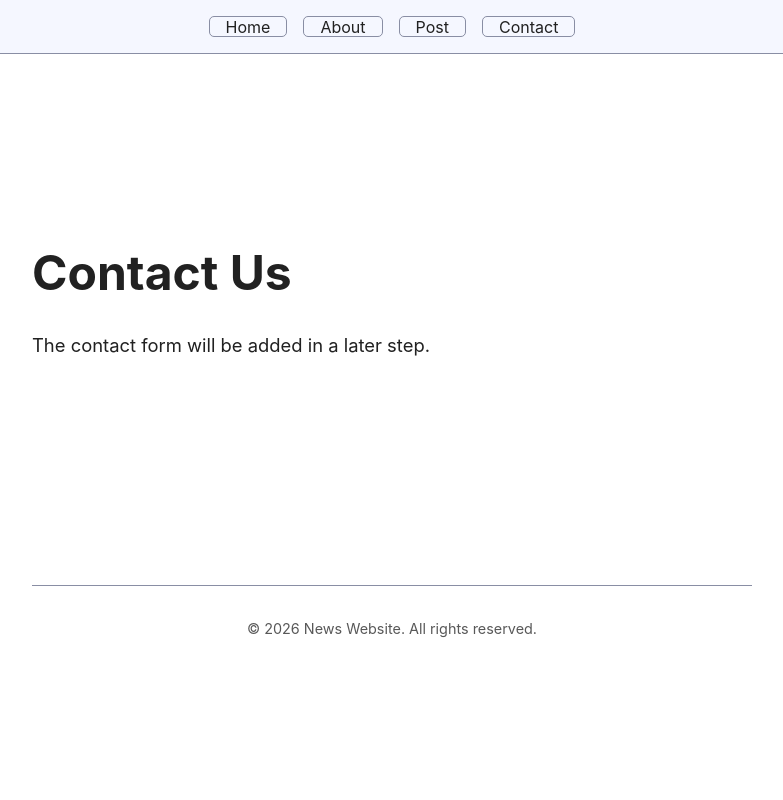
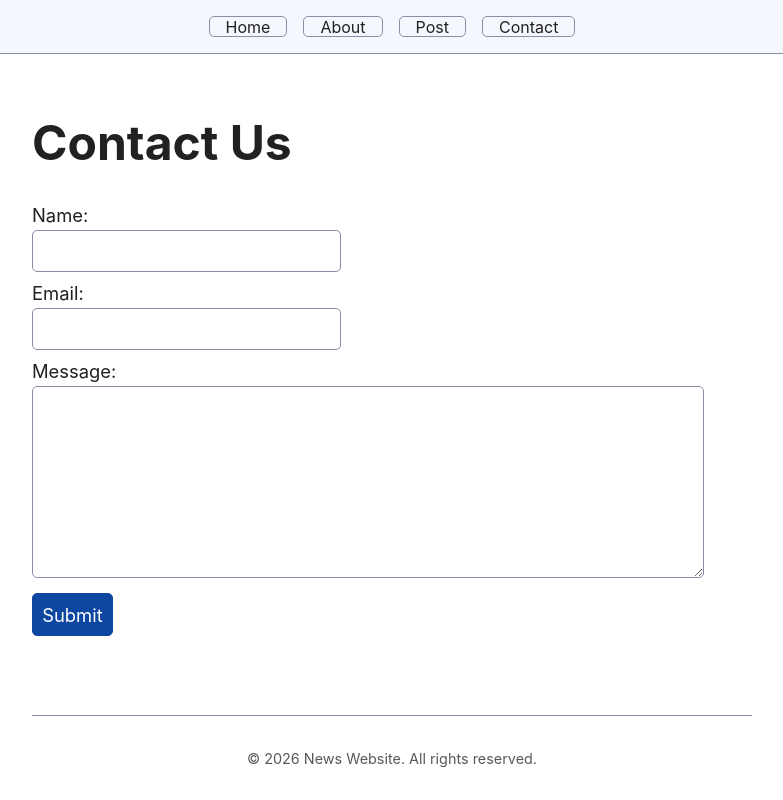
Before and after one commit to db-woman-2026/NextJsBlog_Steps, a Next.js app: page /contact in a window 1280 px wide. Shown: the whole page, without its empty margins (248-1031 px from the left). Built offline with nearby package versions, Linux system fonts and the light colour scheme.

Commit message:
Manual lecture checkpoint step 08

```diff
--- /dev/null
+++ b/app/contact/ContactForm.js
@@ -0,0 +1,53 @@
+"use client";
+
+import { useState } from "react";
+
+export default function ContactForm() {
+  const [name, setName] = useState("");
+  const [email, setEmail] = useState("");
+  const [message, setMessage] = useState("");
+
+  function handleSubmit(event) {
+    event.preventDefault();
+
+    alert(
+      `메일 전송 mockup입니다.\n\n이름: ${name}\n이메일: ${email}\n내용: ${message}`,
+    );
+
+    setName("");
+    setEmail("");
+    setMessage("");
+  }
+
+  return (
+    <form onSubmit={handleSubmit}>
+      <label htmlFor="name">Name:</label>
+      <input
+        type="text"
+        id="name"
+        value={name}
+        onChange={(event) => setName(event.target.value)}
+        required
+      />
+
+      <label htmlFor="email">Email:</label>
+      <input
+        type="email"
+        id="email"
+        value={email}
+        onChange={(event) => setEmail(event.target.value)}
+        required
+      />
+
+      <label htmlFor="message">Message:</label>
+      <textarea
+        id="message"
+        value={message}
+        onChange={(event) => setMessage(event.target.value)}
+        required
+      />
+
+      <button type="submit">Submit</button>
+    </form>
+  );
+}
--- a/app/contact/page.js
+++ b/app/contact/page.js
@@ -1,8 +1,10 @@
+import ContactForm from "./ContactForm";
+
 export default function ContactPage() {
   return (
     <main>
       <h1>Contact Us</h1>
-      <p>The contact form will be added in a later step.</p>
+      <ContactForm />
     </main>
   );
 }
```
